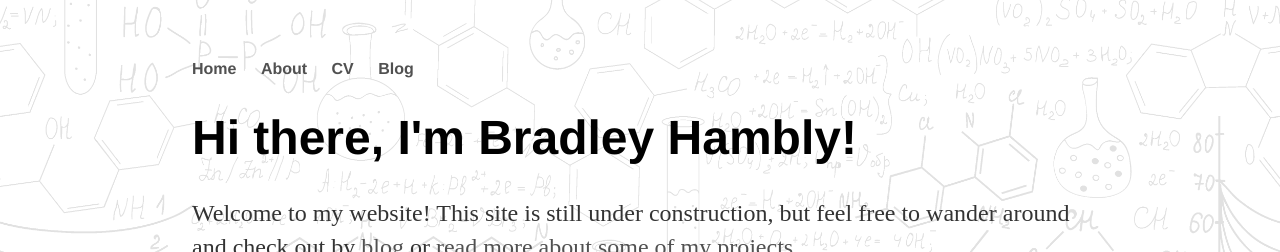
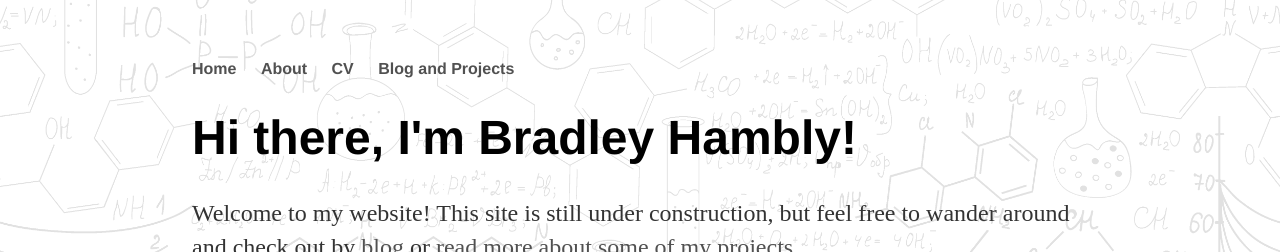
Before and after one commit to bhambly0430/bhambly0430.github.io, a Jekyll site: the page built from index.html, in a window 1280 px wide. Shown: the top 252 px of the page. Built offline with Jekyll 4.4.1, drawn with Linux system fonts in a browser that asks for light colours.

Commit message:
Update default.html

```diff
--- a/_layouts/default.html
+++ b/_layouts/default.html
@@ -16,7 +16,7 @@
 	        		<li><a href="/">Home</a></li>
 		        	<li><a href="/about">About</a></li>
 	        		<li><a href="/CV">CV</a></li>
-	        		<li><a href="/blog">Blog</a></li>
+	        		<li><a href="/blog">Blog and Projects</a></li>
 	    		</ul>
 			</nav>
 			<div class="container">
```
